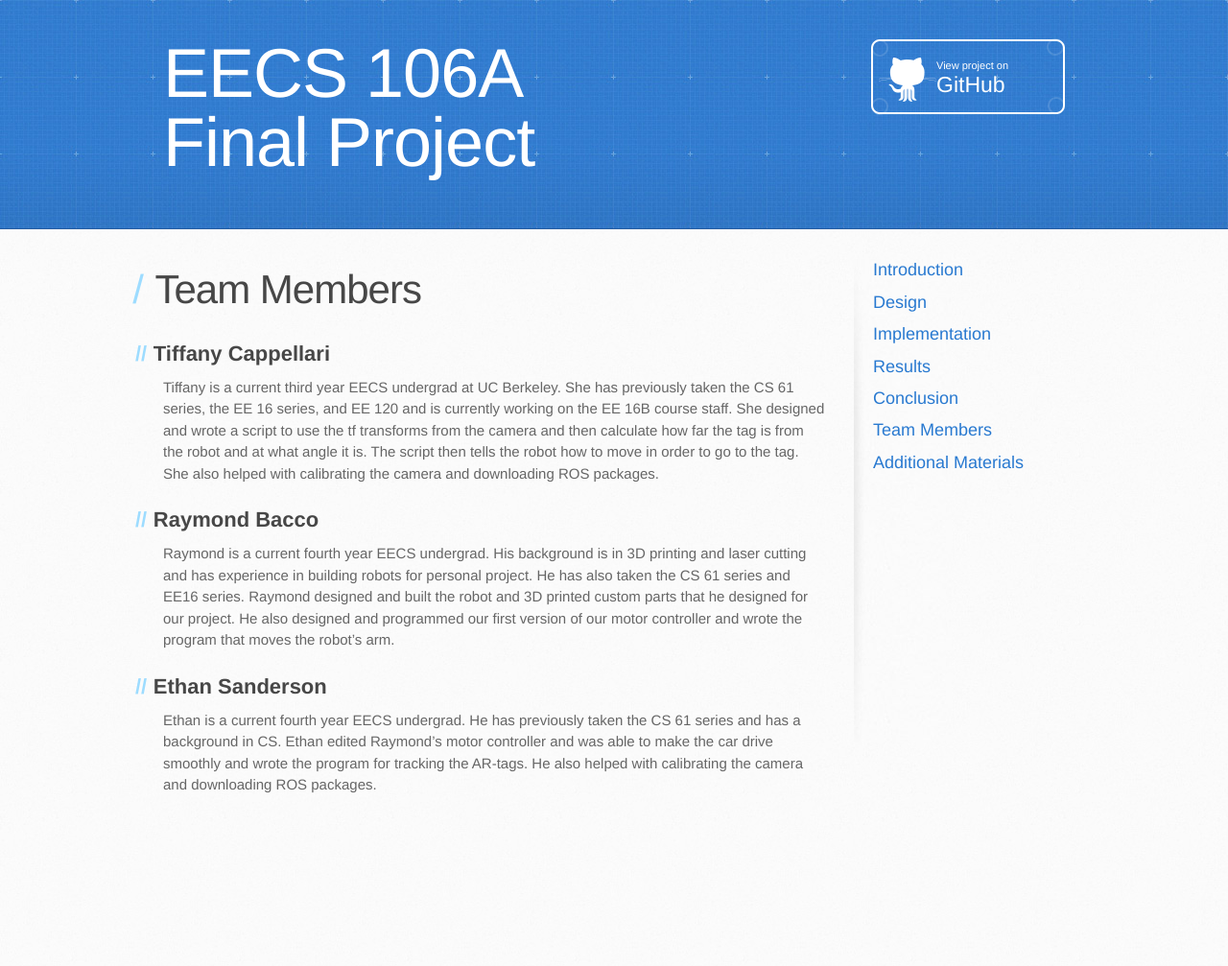
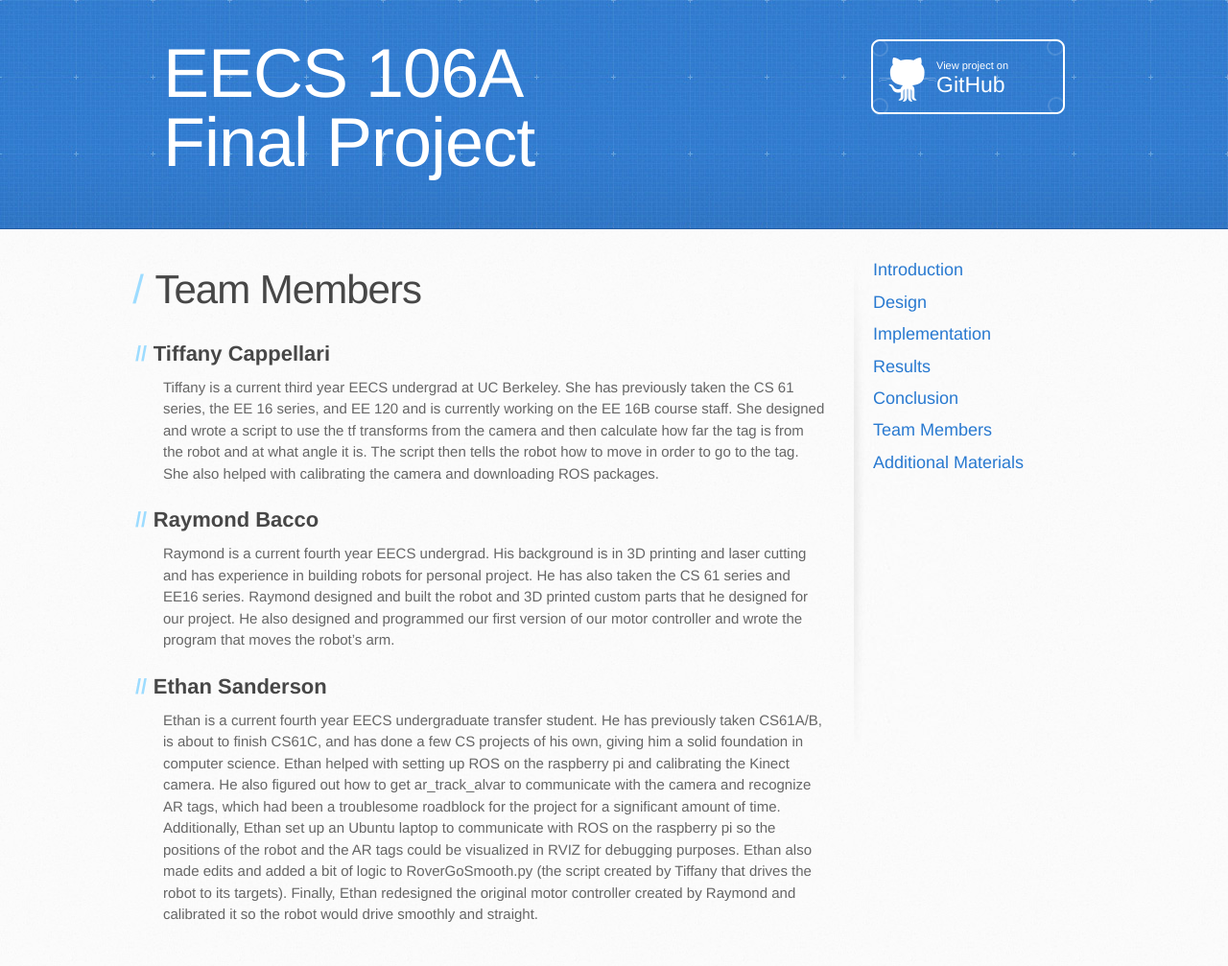
Before and after one commit to raymondbacco/106Arobot, a Jekyll site: the page built from docs/team.md, in a window 1280 px wide. Shown: the whole page at 96% size. Built offline with Jekyll 4.4.1, drawn with Linux system fonts in a browser that asks for light colours; our own code applies the rules of GitHub Pages for plain Markdown files; the repository's description, which GitHub fills in, is left out; before the commit the page ends 900 px from its top, so only the background shows below that.

Commit message:
Update team.md, Ethan's bio

```diff
--- a/docs/team.md
+++ b/docs/team.md
@@ -16,5 +16,4 @@ Raymond designed and built the robot and 3D printed custom parts that he designe
 
 ## Ethan Sanderson
 
-Ethan is a current fourth year EECS undergrad. He has previously taken the CS 61 series and has a background in CS.
-Ethan edited Raymond's motor controller and was able to make the car drive smoothly and wrote the program for tracking the AR-tags. He also helped with calibrating the camera and downloading ROS packages.
+Ethan is a current fourth year EECS undergraduate transfer student. He has previously taken CS61A/B, is about to finish CS61C, and has done a few CS projects of his own, giving him a solid foundation in computer science. Ethan helped with setting up ROS on the raspberry pi and calibrating the Kinect camera. He also figured out how to get ar_track_alvar to communicate with the camera and recognize AR tags, which had been a troublesome roadblock for the project for a significant amount of time. Additionally, Ethan set up an Ubuntu laptop to communicate with ROS on the raspberry pi so the positions of the robot and the AR tags could be visualized in RVIZ for debugging purposes. Ethan also made edits and added a bit of logic to RoverGoSmooth.py (the script created by Tiffany that drives the robot to its targets). Finally, Ethan redesigned the original motor controller created by Raymond and calibrated it so the robot would drive smoothly and straight.
```
